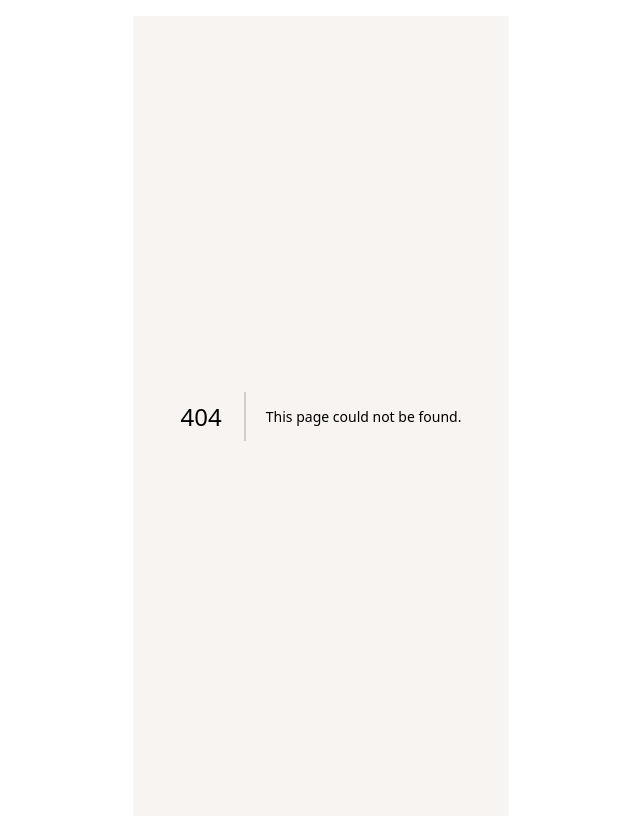
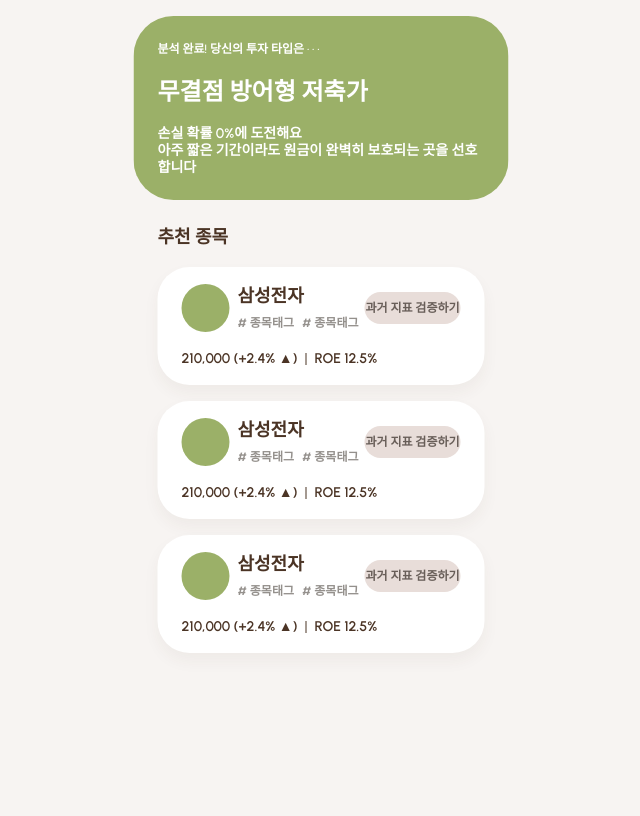
Before and after one commit to MJU-Capstone-Design-1/Jumoney-FE, a Next.js app: page /recommend/surveyresult in a window 1280 px wide. Before the commit this address had no page. Shown: the whole page, without its empty margins (319-959 px from the left). Built offline with nearby package versions, Linux system fonts and the light colour scheme; a web font is replaced by a local one.

Commit message:
✨ Feat: 오늘의 호주머니 결과 페이지 구현

```diff
--- /dev/null
+++ b/src/app/(main)/recommend/surveyresult/page.tsx
@@ -0,0 +1,32 @@
+import React from "react";
+import RecommendResultCard from "@/components/recommendResultCard";
+
+const page = () => {
+  return (
+    <div>
+      <div className="bg-primary h-auto rounded-[2.5rem] p-[1.5rem] gap-full flex flex-col text-secondary1 gap-[1rem]">
+        <p className="text-body-sm font-semibold">
+          분석 완료! 당신의 투자 타입은 · · ·
+        </p>
+        <p className="text-label-md font-extrabold">무결점 방어형 저축가</p>
+        <p className="text-body-md font-semibold leading-[120%]">
+          손실 확률 0%에 도전해요
+          <br />
+          아주 짧은 기간이라도 원금이 완벽히 보호되는 곳을 선호합니다
+        </p>
+      </div>
+
+      <div className="flex flex-col gap-[1rem] p-[1.5rem]">
+        <p className="flex flex-col text-body-xl font-extrabold">추천 종목</p>
+        {/* TODO: 추천 종목 받아오기 */}
+        <div className="flex flex-col gap-[1rem]">
+          <RecommendResultCard />
+          <RecommendResultCard />
+          <RecommendResultCard />
+        </div>
+      </div>
+    </div>
+  );
+};
+
+export default page;
```
